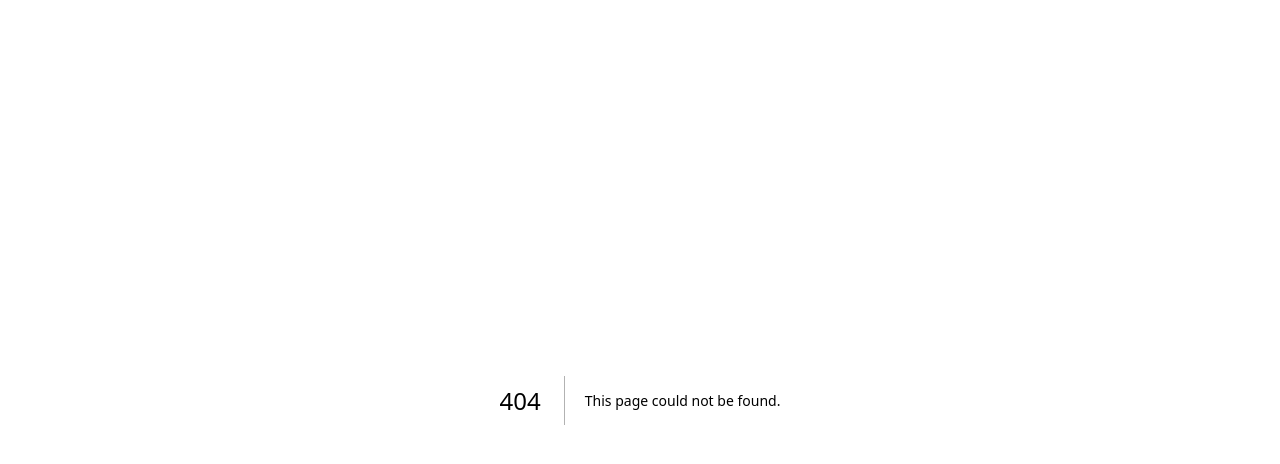
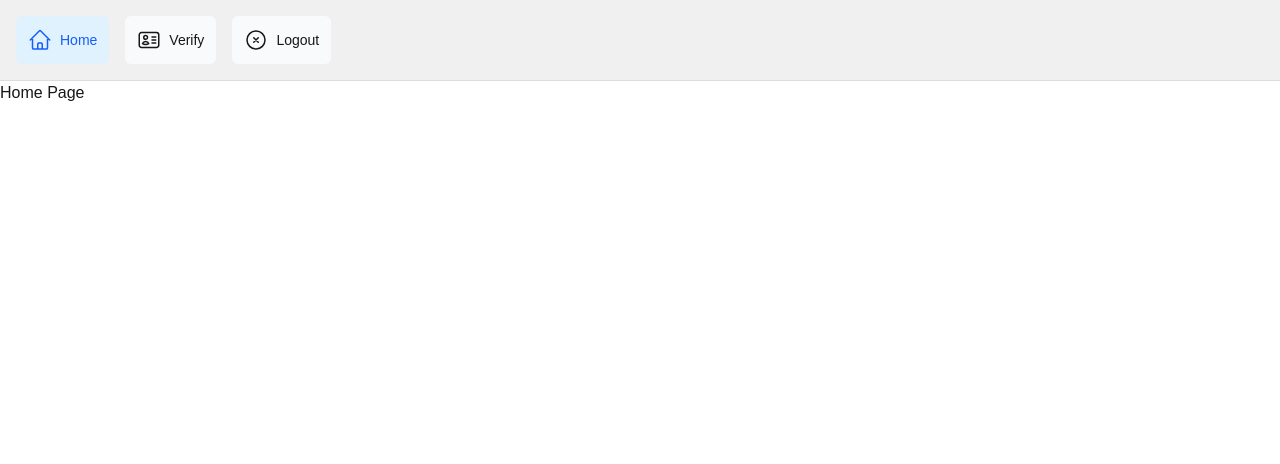
Before and after one commit to ubiquitous00/nextjs-login-page, a Next.js app: page /home in a window 1280 px wide. Before the commit this address had no page. Shown: the top 464 px of the page. Built offline with nearby package versions, Linux system fonts and the light colour scheme.

Commit message:
Building the basic home, verify and login placeholders

```diff
--- /dev/null
+++ b/app/home/layout.tsx
@@ -0,0 +1,20 @@
+import NavLinks from '@/app/ui/home/nav-links';
+
+export default function VerifyLayout({ children }: { children: React.ReactNode }) {
+  return (
+    <div>
+      <nav
+        style={{
+          padding: "1rem",
+          background: "#f0f0f0",
+          borderBottom: "1px solid #ddd",
+          display: "flex",
+          gap: "1rem"
+        }}
+      >
+        <NavLinks />
+      </nav>
+      <main>{children}</main>
+    </div>
+  );
+}
--- /dev/null
+++ b/app/home/page.tsx
@@ -0,0 +1,7 @@
+import Image from "next/image";
+
+export default function Page() {
+  return (
+    <div>Home Page</div>
+  );
+}
--- /dev/null
+++ b/app/home/verify/page.tsx
@@ -0,0 +1,7 @@
+import Image from "next/image";
+
+export default function Page() {
+  return (
+    <div>Verify Page</div>
+  );
+}
--- /dev/null
+++ b/app/login/page.tsx
@@ -0,0 +1,7 @@
+import Image from "next/image";
+
+export default function Page() {
+  return (
+    <div>Login Page</div>
+  );
+}
--- /dev/null
+++ b/app/ui/home/nav-links.tsx
@@ -0,0 +1,52 @@
+'use client';
+
+import {
+  HomeIcon,
+  IdentificationIcon,
+  XCircleIcon
+} from '@heroicons/react/24/outline';
+import Link from 'next/link';
+import { usePathname } from 'next/navigation';
+import clsx from 'clsx';
+
+const links = [
+    { name: 'Home',
+        href: '/home',
+        icon: HomeIcon
+    },
+    {
+        name: 'Verify',
+        href: '/home/verify',
+        icon: IdentificationIcon
+    },
+    { name: 'Logout',
+        href: '/logout',
+        icon: XCircleIcon
+    },
+];
+
+export default function NavLinks() {
+    const pathname = usePathname();
+    return (
+        <>
+        {links.map((link) => {
+            const LinkIcon = link.icon;
+            return (
+            <Link
+                key={link.name}
+                href={link.href}
+                className={clsx(
+                    'flex h-[48px] grow items-center justify-center gap-2 rounded-md bg-gray-50 p-3 text-sm font-medium hover:bg-sky-100 hover:text-blue-600 md:flex-none md:justify-start md:p-2 md:px-3',
+                    {
+                        'bg-sky-100 text-blue-600': pathname === link.href,
+                    },
+                )}
+            >
+                <LinkIcon className="w-6" />
+                <p className="hidden md:block">{link.name}</p>
+            </Link>
+            );
+        })}
+        </>
+    );
+}
```
Also changed, not shown: package.json (+7 -5 lines), 1 other file (tests, documents, lock files or other folders).
